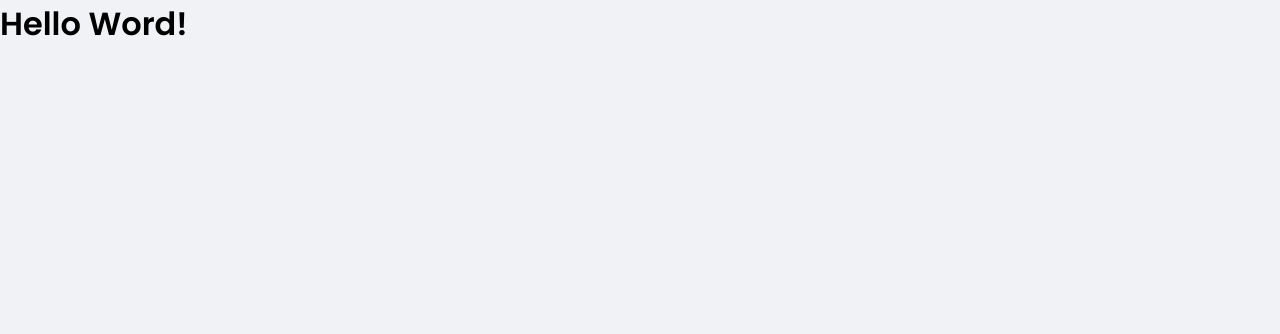
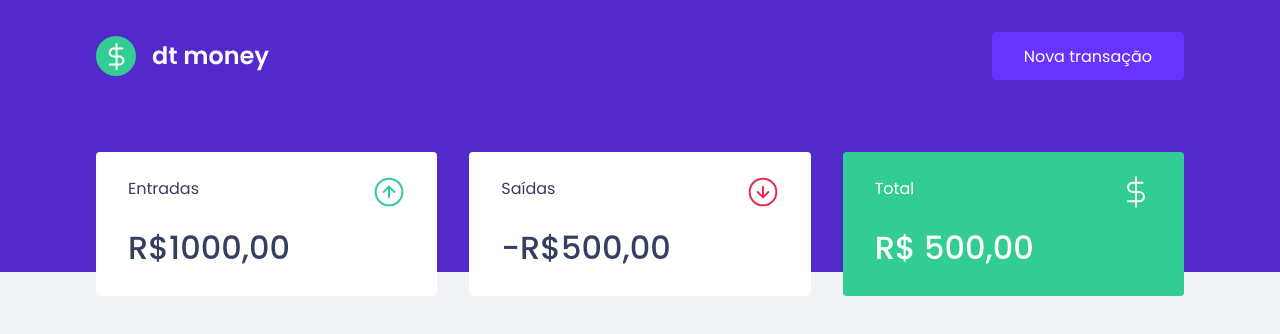
Before and after one commit to MendesWashington/dtmoney, a React (Create React App) app: page / in a window 1280 px wide. Shown: the top 334 px of the page. Built offline with nearby package versions, Linux system fonts and the light colour scheme.

Commit message:
Adicionado o componente Summary

```diff
--- a/public/index.html
+++ b/public/index.html
@@ -13,7 +13,7 @@
     />
 
     <link
-      href="https://fonts.googleapis.com/css2?family=Poppins:wght@400;600&display=swap"
+      href="https://fonts.googleapis.com/css2?family=Poppins:wght@400;500;600&display=swap"
       rel="stylesheet"
     />
     <title>DTMoney</title>
--- a/src/App.tsx
+++ b/src/App.tsx
@@ -1,10 +1,13 @@
+import { Dashboard } from "./components/Dashboard";
+import { Header } from "./components/Header";
 import { GlobalStyle } from "./styles/global";
 
 export const App = () => {
   return (
     <div className="App">
-      <GlobalStyle/>
-      <h1>Hello Word!</h1>
+      <Header />
+      <Dashboard />
+      <GlobalStyle />
     </div>
   );
 };
--- /dev/null
+++ b/src/components/Dashboard/index.tsx
@@ -0,0 +1,9 @@
+import { Summary } from "../Summary";
+import { Container } from "./styled";
+export const Dashboard = () => {
+  return (
+    <Container>
+      <Summary />
+    </Container>
+  );
+};
--- /dev/null
+++ b/src/components/Dashboard/styled.ts
@@ -0,0 +1,7 @@
+import styled from "styled-components";
+
+export const Container = styled.main`
+    max-width:1120px;
+    margin: 0 auto;
+    padding: 2.5rem 1rem;
+`;
--- /dev/null
+++ b/src/components/Header/index.tsx
@@ -0,0 +1,14 @@
+import logo from "../../assets/logo.svg";
+
+import { Container, Content } from "./styles";
+
+export const Header = () => {
+  return (
+    <Container>
+      <Content>
+        <img src={logo} alt="Logo" />
+        <button type="button">Nova transação</button>
+      </Content>
+    </Container>
+  );
+};
--- /dev/null
+++ b/src/components/Header/styles.ts
@@ -0,0 +1,34 @@
+import styled from "styled-components";
+
+
+export const Container = styled.header`
+    background: var(--blue);
+
+`;
+
+export const Content = styled.div`
+    max-width: 1120px;
+    margin: 0 auto;
+
+    padding: 2rem 1rem 12rem;
+    display:flex;
+    align-items:center;
+    justify-content:space-between;
+
+    button{
+        font-size:1rem;
+        color:#FFF;
+
+        background: var(--blue-light);
+        border:0;
+        padding:0 2rem;
+        border-radius:0.25rem;
+        height:3rem;
+
+        &:hover{
+           filter:brightness(0.9);
+        }
+
+    }
+
+`;
--- /dev/null
+++ b/src/components/Summary/index.tsx
@@ -0,0 +1,34 @@
+import { Container } from "./styled";
+
+import incomeImg from "../../assets/income.svg";
+import outcomeImg from "../../assets/outcome.svg";
+import totalImg from "../../assets/total.svg";
+
+export const Summary = () => {
+  return (
+    <Container>
+      <div>
+        <header>
+          <p>Entradas</p>
+          <img src={incomeImg} alt="Entradas" />
+        </header>
+        <strong>R$1000,00</strong>
+      </div>
+      <div>
+        <header>
+          <p>Saídas</p>
+          <img src={outcomeImg} alt="Saídas" />
+        </header>
+        <strong>-R$500,00</strong>
+      </div>
+
+      <div className="highlight-background">
+        <header>
+          <p>Total</p>
+          <img src={totalImg} alt="Total" />
+        </header>
+        <strong>R$ 500,00</strong>
+      </div>
+    </Container>
+  );
+};
--- /dev/null
+++ b/src/components/Summary/styled.ts
@@ -0,0 +1,36 @@
+import styled from "styled-components";
+
+export const Container = styled.div`
+    display:grid;
+    grid-template-columns: repeat(3, 1fr);
+    gap:2rem;
+    margin-top:-10rem;
+
+    div{
+        background: var(--shape);
+        padding:1.5rem 2rem;
+        border-radius:0.25rem;
+        color: var(--text-title);
+
+        header{
+            display:flex;
+            align-content:center;
+            justify-content:space-between;
+        }
+
+        strong{
+            display:block;
+            margin-top:1rem;
+            font-size:2rem;
+            font-weight:500;
+            line-height:3rem;
+        }
+
+        &.highlight-background{
+            background: var(--green);
+            color:#FFF;
+
+        }
+
+    }
+`;
--- a/src/styles/global.ts
+++ b/src/styles/global.ts
@@ -6,6 +6,7 @@
         --shape:#FFFFFF;
 
         --red:#E52E4D;
+        --green:#33CC95;
 
         --blue:#5429CC;
         --blue-light:#6933FF;
```
